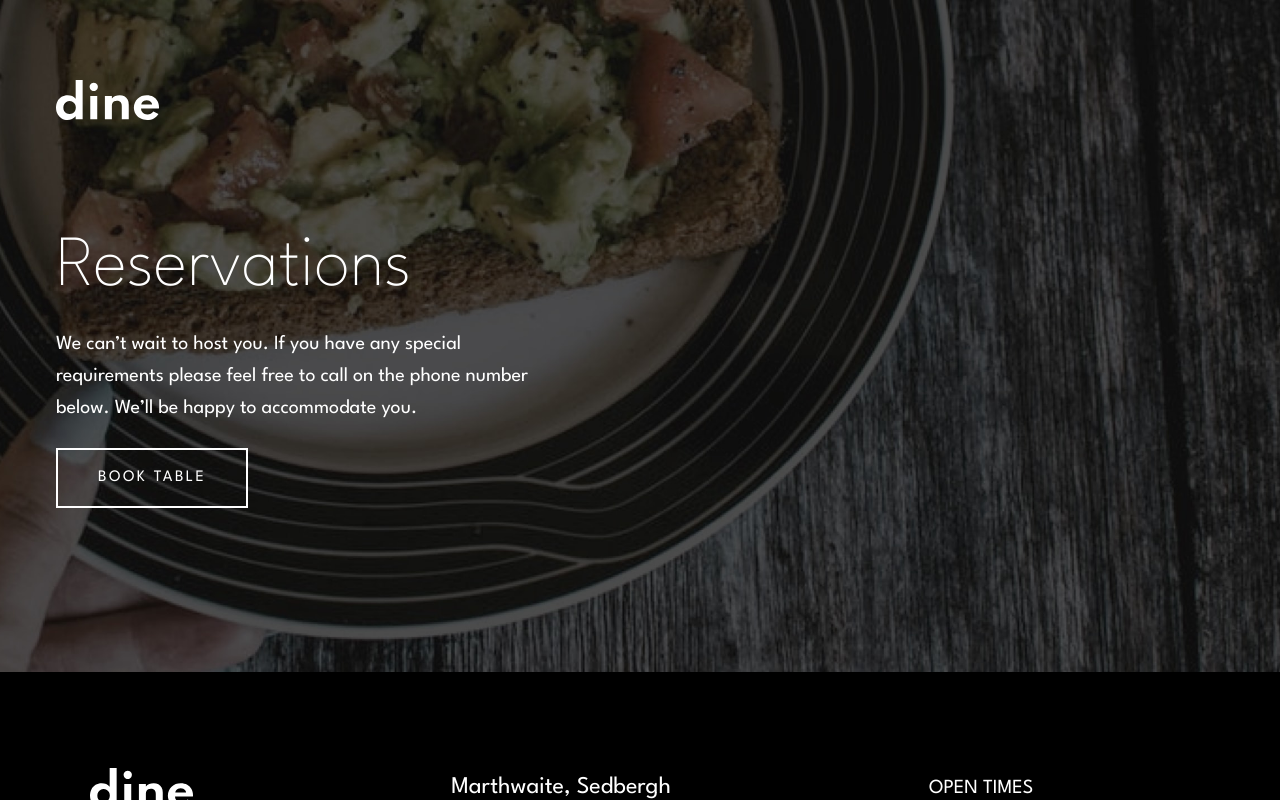
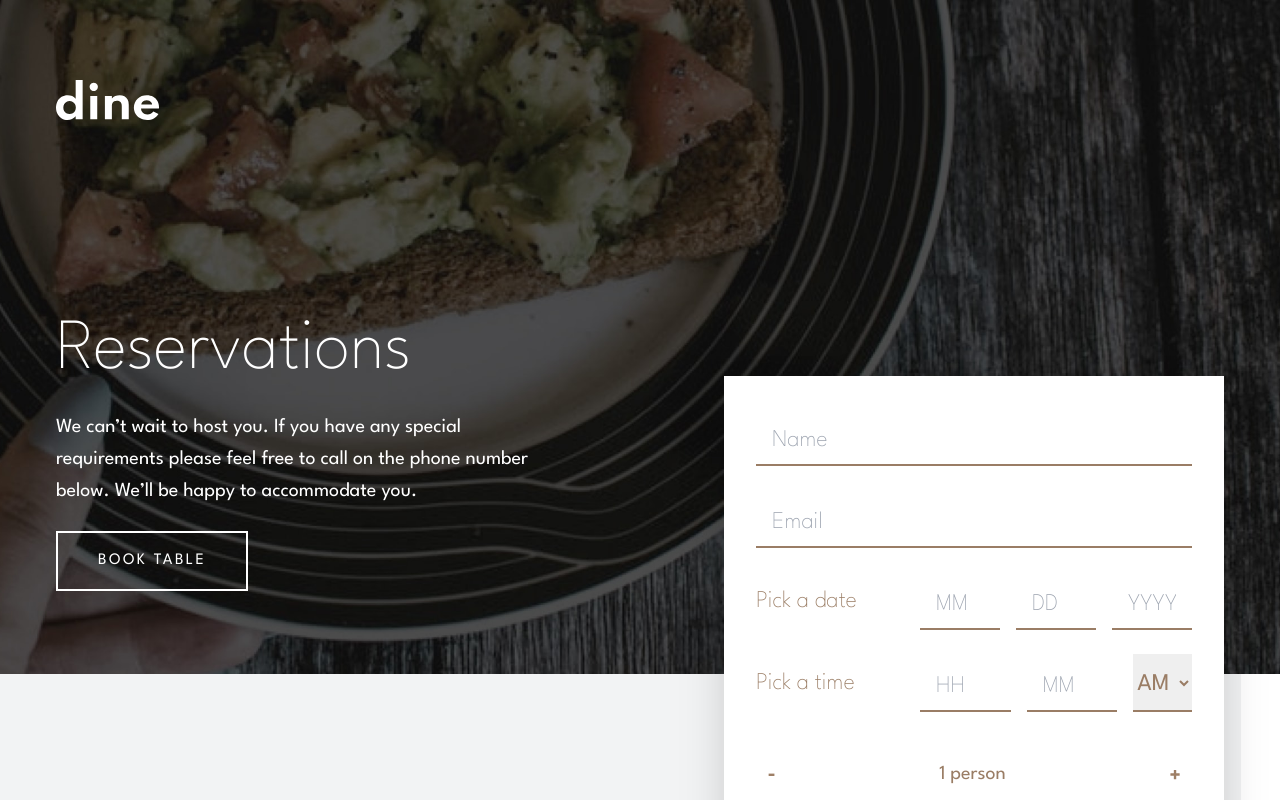
Before and after one commit to sukanyagurav/Dine-restaurant-website, a React (Vite) app: page /booking in a window 1280 px wide. Shown: the top 800 px of the page. Built offline with nearby package versions, Linux system fonts and the light colour scheme.

Commit message:
updated reservation form

```diff
--- a/src/Pages/BookingPage.jsx
+++ b/src/Pages/BookingPage.jsx
@@ -5,7 +5,9 @@ const BookingPage = () => {
   return (
     <>
       <Hero h1Text="Reservations" description="We can’t wait to host you. If you have any special requirements please feel free to call on the phone number below. We’ll be happy to accommodate you."/>
+      <div className="h-[500px] md:h-[400px] blank">
 
+      </div>
       <Footer/>
     </>
   )
--- /dev/null
+++ b/src/components/FormSection.jsx
@@ -0,0 +1,215 @@
+import iconMinus from "../../public/icons/icon-minus.svg";
+import iconPlus from "../../public/icons/icon-plus.svg";
+import React, { useState } from "react";
+import Button from "./UI/Button";
+
+const Input = ({
+  type,
+  placeholder,
+  onChange,
+  value,
+  onBlur = () => {},
+  classes = "",
+}) => {
+  return (
+    <input
+      type={type}
+      placeholder={placeholder}
+      onChange={onChange}
+      value={value}
+      required
+      onBlur={onBlur}
+      className={`w-full text-2xl block p-4 mb-6 border-b-2 pb-2 border-b-[#9A7D65] font-thin font-sans ${classes}`}
+    />
+  );
+};
+const FormSection = () => {
+  const [reservation, setReservation] = useState({
+    name: "",
+    placeholder: "",
+    month: "",
+    day: "",
+    year: "",
+    hours: "",
+    minutes: "",
+    type: "AM",
+    guests: 1,
+  });
+
+  function validateDate() {
+    let { month, day, year } = reservation;
+    if (
+      (year.length === 4 && parseInt(year, 10) < new Date().getFullYear()) ||
+      year.length < 4
+    ) {
+      year = new Date().getFullYear().toString();
+    }
+    if (
+      year === new Date().getFullYear().toString() &&
+      reservation.month &&
+      reservation.day
+    ) {
+      month = parseInt(reservation.month, 10);
+      day = parseInt(reservation.day, 10);
+      if (month < new Date().getMonth() + 1) {
+        month = new Date().getMonth() + 1;
+      }
+      if (day < new Date().getDate()) {
+        day = new Date().getDate();
+      }
+    }
+    if (parseInt(month, 10) < 1 || parseInt(month, 10) > 12) {
+      month = new Date().getMonth() + 1;
+    }
+    if (
+      parseInt(day, 10) < 1 ||
+      parseInt(day, 10) > new Date(year, month, 0).getDate()
+    ) {
+      day = new Date().getDate();
+    }
+    setReservation({ ...reservation, month: month, year, day });
+  }
+
+  function checkInputLength(val, prop, len = 2) {
+    val = val.replace(/\D/g, "");
+    if (val.length > len) {
+      val = val.slice(0, len);
+    }
+    setReservation({ ...reservation, [prop]: val });
+  }
+  function checkTimings() {
+    let hours = reservation.hours;
+    let mins = reservation.minutes;
+    if (reservation.type === "AM") {
+      if (!(reservation.hours < 12 && reservation.hours >= 9)) {
+        hours = 9;
+      }
+      if (!(reservation.minutes < 59 && reservation.minutes >= 0)) {
+        mins = 0;
+      }
+    } else {
+      if (reservation.hours < 1 || reservation.hours > 12) {
+        hours = 12;
+      }
+      if (reservation.hours != 12 && reservation.hours > 9) {
+        hours = 12;
+      }
+      if (reservation.hours == 9) {
+        mins = 0;
+      }
+    }
+    setReservation({ ...reservation, hours: hours, minutes: mins });
+  }
+
+  function handleMinus() {
+    if (reservation.guests > 1) {
+      setReservation({ ...reservation, guests: reservation.guests - 1 });
+    } else {
+      setReservation({ ...reservation, guests: 1 });
+    }
+  }
+  function handlePlus() {
+    setReservation({ ...reservation, guests: reservation.guests + 1 });
+  }
+  function makeReservation() {}
+  return (
+    <form className="relative right-0 lg:-bottom-64  flex-[0.5] bg-white py-8 px-6 lg:p-8 w-full lg:max-w-[500px] shadow-2xl">
+      <Input
+        type="text"
+        placeholder="Name"
+        onChange={(e) =>
+          setReservation({ ...reservation, name: e.target.value })
+        }
+        value={reservation.name}
+      />
+      <Input
+        type="email"
+        placeholder="Email"
+        onChange={(e) =>
+          setReservation({ ...reservation, email: e.target.value })
+        }
+        value={reservation.email}
+      />
+      <div className="flex gap-2  flex-wrap md:flex-nowrap justify-between items-center mb-6">
+        <label htmlFor="date" className="block text-2xl w-full lg:flex-[0.5] font-thin font-sans text-[#9A7D65]">
+          Pick a date
+        </label>
+        <div className="flex gap-4 lg:flex-[0.5]  items-center w-full">
+          <Input
+            type="text"
+            placeholder="MM"
+            onChange={(e) => checkInputLength(e.target.value, "month")}
+            onBlur={validateDate}
+            value={reservation.month}
+            classes="lg:!w-[80px]  !mb-0   "
+          />
+          <Input
+            type="text"
+            placeholder="DD"
+            onChange={(e) => checkInputLength(e.target.value, "day")}
+            onBlur={validateDate}
+            value={reservation.day}
+            classes="lg:!w-[80px]  !mb-0   "
+          />
+          <Input
+            type="text"
+            placeholder="YYYY"
+            onChange={(e) => checkInputLength(e.target.value, "year", 4)}
+            onBlur={validateDate}
+            value={reservation.year}
+            classes="lg:!w-[80px] !mb-0   "
+          />
+        </div>
+      </div>
+      <div className="flex gap-2 flex-wrap md:flex-nowrap justify-between items-center mb-6">
+        <label htmlFor="time" className="text-2xl w-full lg:flex-[0.5] font-thin font-sans text-[#9A7D65]">Pick a time</label>
+        <div className="flex gap-4 lg:flex-[0.5]  items-center w-full">
+          <Input
+            type="text"
+            placeholder="HH"
+            onChange={(e) => checkInputLength(e.target.value, "hours")}
+            onBlur={checkTimings}
+            value={reservation.hours}
+            classes="lg:!w-[80px]  !mb-0 flex-1 "
+          />
+          <Input
+            type="text"
+            placeholder="MM"
+            onBlur={checkTimings}
+            onChange={(e) => checkInputLength(e.target.value, "minutes")}
+            value={reservation.minutes}
+            classes="lg:!w-[80px]  !mb-0 flex-1 "
+          />
+
+          <select
+            name="time"
+            id="time"
+            value={reservation.type}
+            onChange={(e) =>
+              setReservation({ ...reservation, type: e.target.value })
+            }
+            onBlur={checkTimings}
+            className="lg:!w-[80px]  py-4 border-b-2 text-2xl border-b-[#9A7D65] text-[#9A7D65] flex-1"
+          >
+            <option value="AM">AM</option>
+            <option value="PM">PM</option>
+          </select>
+        </div>
+      </div>
+      <div className=" text-xl w-full text-[#9A7D65] flex justify-between gap-4 my-8 px-3 py-4 border-b-2 border-b-[#9A7D65]">
+        <button onClick={handleMinus} type="button">
+          <img src={iconMinus} alt="" className="block " />
+        </button>
+        <span>
+          {reservation.guests > 1 ? `${reservation.guests} people` : `1 person`}{" "}
+        </span>
+        <button onClick={handlePlus} type="button">
+          <img src={iconPlus} alt="" className="block"/>
+        </button>
+      </div>
+      <Button text="make reservation" onClick={makeReservation} classes={'w-full bg-black text-white hover:bg-white hover:text-black hover:border-black'} />
+    </form>
+  );
+};
+
+export default FormSection;
--- a/src/components/Hero.jsx
+++ b/src/components/Hero.jsx
@@ -2,7 +2,8 @@ import { useLocation, useNavigate } from "react-router";
 
 import Button from "./UI/Button";
 import Logo from "./UI/Logo";
-const Hero = ({h1Text,description,children}) => {
+import FormSection from "./FormSection";
+const Hero = ({ h1Text, description, children }) => {
   const { pathname } = useLocation();
   const navigate = useNavigate();
   let bg = "";
@@ -12,23 +13,25 @@ const Hero = ({h1Text,description,children}) => {
     bg = "hero-home";
   }
   return (
-    <header className={`h-[1000px] lg:h-auto min-h-[850px] bg-top hero bg-cover ${bg} `}>
-      <div className="max-w-[1200px] mx-auto  pt-[22rem] px-4 flex flex-col items-center lg:items-start lg:pt-20 lg:justify-between" >
-       <Logo/>
-        <div className=" text-center lg:text-left flex flex-col items-center lg:items-start max-w-[500px] text-white mt-8 lg:mt-28">
+    <header
+      className={`h-[1000px] lg:h-auto min-h-[850px] bg-top hero bg-cover ${bg} `}
+    >
+      <div className="max-w-[1200px] mx-auto  pt-[22rem] px-4 flex flex-col items-center lg:items-start lg:pt-20 lg:justify-between">
+        <Logo />
+        <div className={`flex relative flex-col gap-20 items-center w-full justify-between lg:flex-row`}>
+          <div className="text-center lg:text-left flex flex-col items-center lg:items-start max-w-[500px] text-white mt-8 lg:mt-28 flex-[0.5]">
             <h1 className="text-5xl lg:text-7xl leading-[1.2] font-thin">
               {h1Text}
             </h1>
-          <p className="my-6 text-xl leading-[1.6]">
-            {description}
-          </p>
+            <p className="my-6 text-xl leading-[1.6]">{description}</p>
             <Button
               text="Book Table"
               classes="border-white hover:bg-white hover:text-black"
               onClick={() => navigate("/booking")}
             />
           </div>
-
+          {pathname === "/booking" && <FormSection />}
+        </div>
       </div>
     </header>
   );
--- a/src/index.css
+++ b/src/index.css
@@ -7,7 +7,7 @@
 }
 
 .hero-booking {
-  min-height: 84vh !important;
+  min-height: 600px !important;
   background-image: url("/booking/hero-bg-desktop@2x.jpg");
 }
 .card:first-of-type section div:nth-child(2) {
@@ -21,13 +21,13 @@
   top: -40px;
   left: 0;
 }
-.menuImg::after {
+.menuImg:after {
 
   @apply content-none md:content-[''] w-[3rem] h-[0.5px] absolute -right-[49px] top-[1rem] bg-[#9e7f66];
 }
-@media (max-width: 1000px) {
 
 
+@media (max-width: 1000px) {
   .heading::before {
     left: 40%;
   }
@@ -40,3 +40,14 @@
 .bgRight::after {
   @apply content-none absolute md:content-bg-right w-full h-full md:-left-[270px] md:-bottom-[300px] lg:right-[50%];
 }
+
+form::after {
+  @apply content-none lg:content-booking-form lg:w-full lg:h-full absolute -z-[1] lg:-left-20 -bottom-[500px];
+
+}
+.blank{
+  @apply  bg-[url('/patterns/pattern-curve-bottom-right.svg')] bg-no-repeat bg-[length:auto_400px];
+}
+/* form::before{
+  @apply content-none lg:content-curve-bottom lg:w-full lg:h-full absolute -z-[1]  lg:-left-full -bottom-[500px];
+} */
--- a/tailwind.config.js
+++ b/tailwind.config.js
@@ -16,6 +16,8 @@ export default {
       content: {
         "bg-left": 'url("/patterns/pattern-curve-top-left.svg")',
         "bg-right": 'url("/patterns/pattern-curve-top-right.svg")',
+        "booking-form":'url("/patterns/pattern-lines.svg")',
+        "curve-bottom":'url("/patterns/pattern-curve-bottom-right.svg")',
       },
     },
   },
```
Lines whose indentation alone changed are shown as unchanged.
